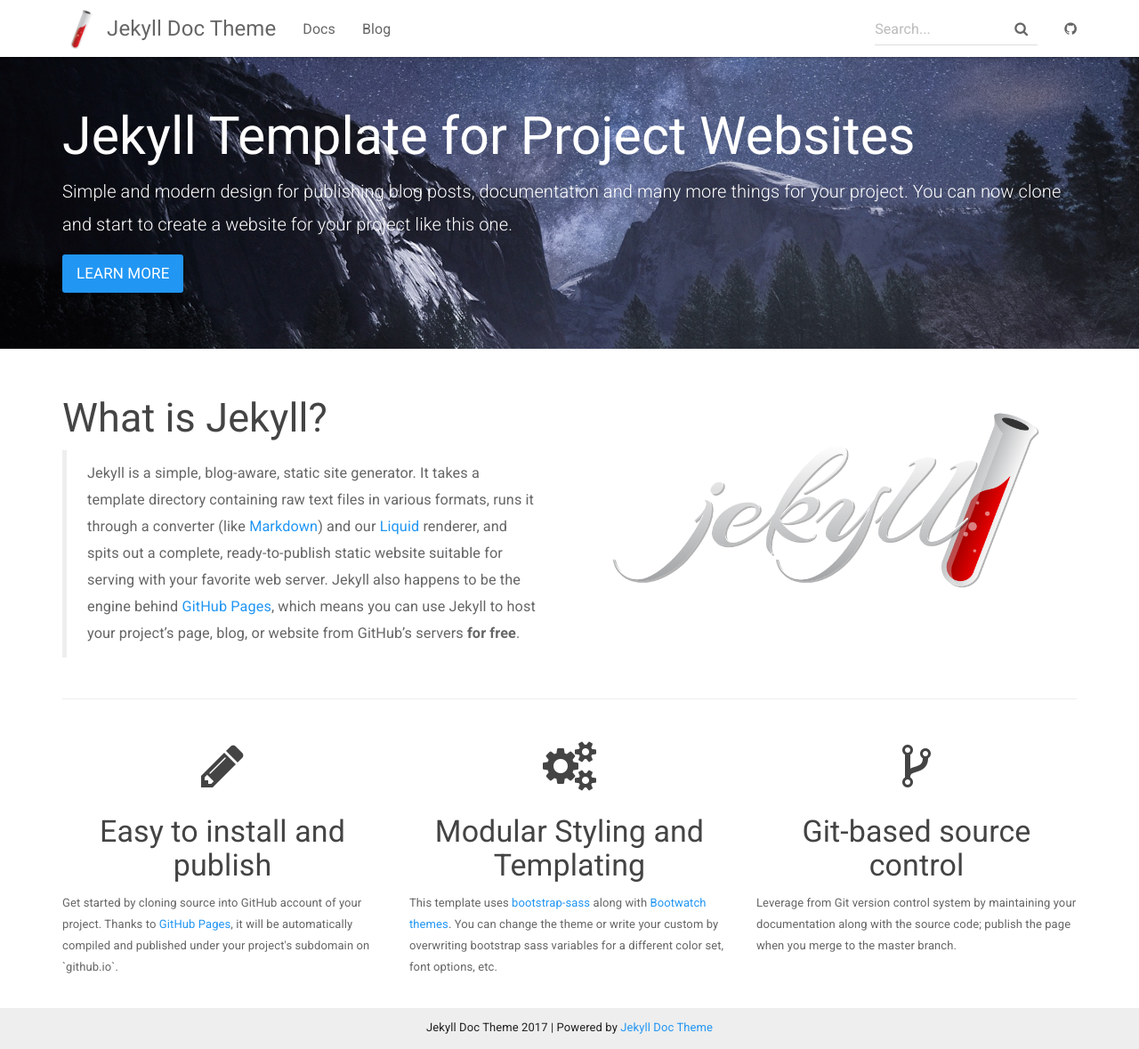
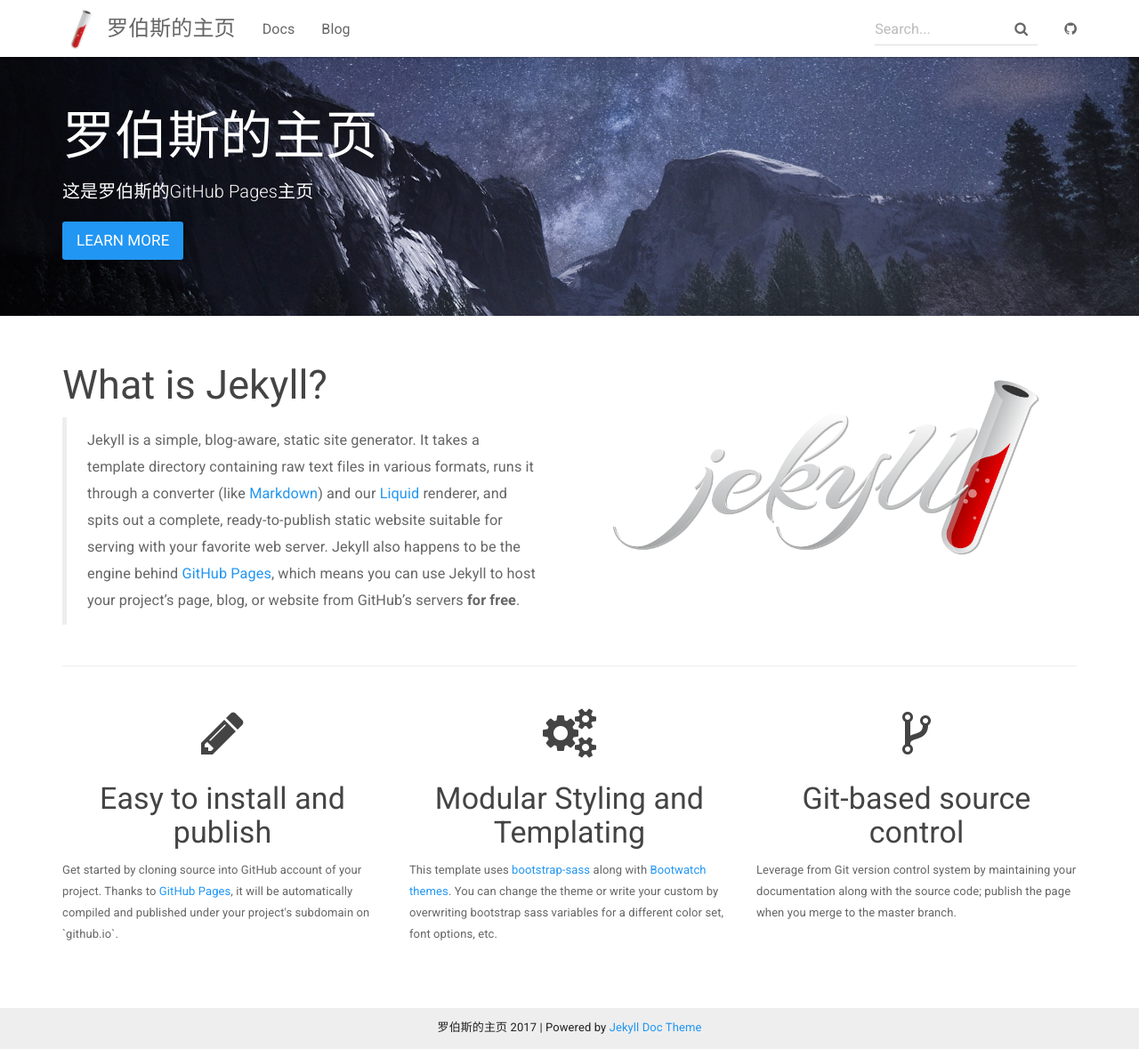
Before and after one commit to Luomann/Luomann.github.io, a Jekyll site: the page built from index.html, in a window 1280 px wide and 1179 px high. Shown: the whole window at 89% size. Built offline with Jekyll 4.4.1, drawn with Linux system fonts in a browser that asks for light colours; nearby versions of some CDN libraries.

Commit message:
Modification based on the Jekyll theme

```diff
--- a/_config.yml
+++ b/_config.yml
@@ -1,14 +1,14 @@
 # Site settings
-title: Jekyll Doc Theme
-email: your-email@domain.com
+title: 罗伯斯的主页
+email: zhpluo7@gmail.com
 description: >
   Jekyll Template for Project Websites
   providing documentation and blog post pages.
 
 baseurl: "/jekyll-doc-theme" # the subpath of your site, e.g. /blog/
-url: https://aksakalli.github.io/jekyll-doc-theme # the base hostname & protocol for your site
-git_address: https://github.com/aksakalli/jekyll-doc-theme
-git_edit_address: https://github.com/aksakalli/jekyll-doc-theme/blob/gh-pages
+url: https://github.com/Luomann # the base hostname & protocol for your site
+git_address: https://Luomann.github.io
+# git_edit_address: https://github.com/aksakalli/jekyll-doc-theme/blob/gh-pages
 
 # theme options from https://bootswatch.com/
 # comment out this to use default Bootstrap
--- a/index.html
+++ b/index.html
@@ -4,9 +4,8 @@
 
 <div class="header-container jumbotron">
     <div class="container">
-        <h1>Jekyll Template for Project Websites</h1>
-        <p>Simple and modern design for publishing blog posts, documentation and many more things for your project.
-          You can now clone and start to create a website for your project like this one.</p>
+        <h1>罗伯斯的主页</h1>
+        <p>这是罗伯斯的GitHub Pages主页</p>
         <p><a class="btn btn-primary btn-lg" href="{{ "/docs/home/" | prepend: site.baseurl }}" role="button">Learn more</a></p>
     </div>
 </div>
```
